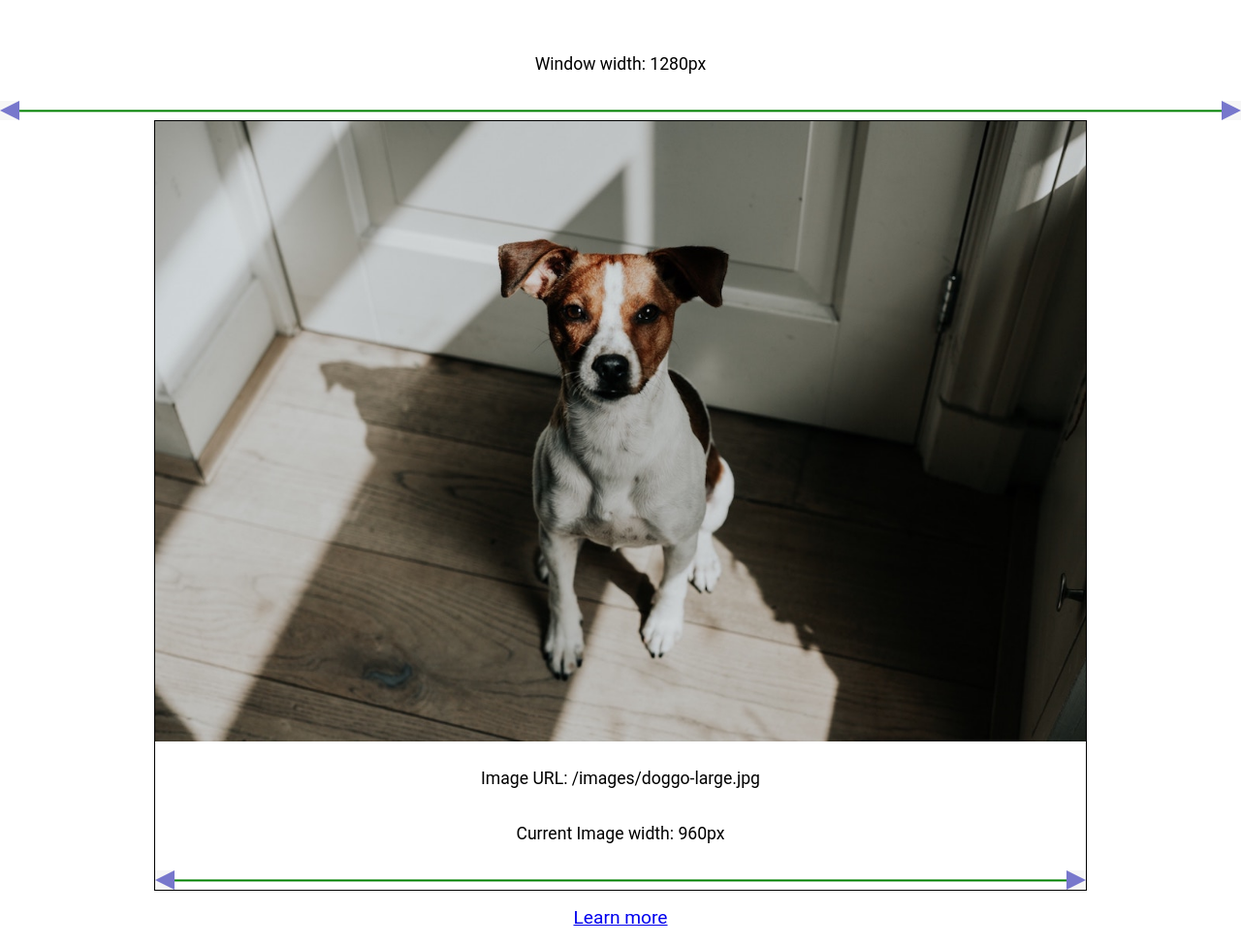
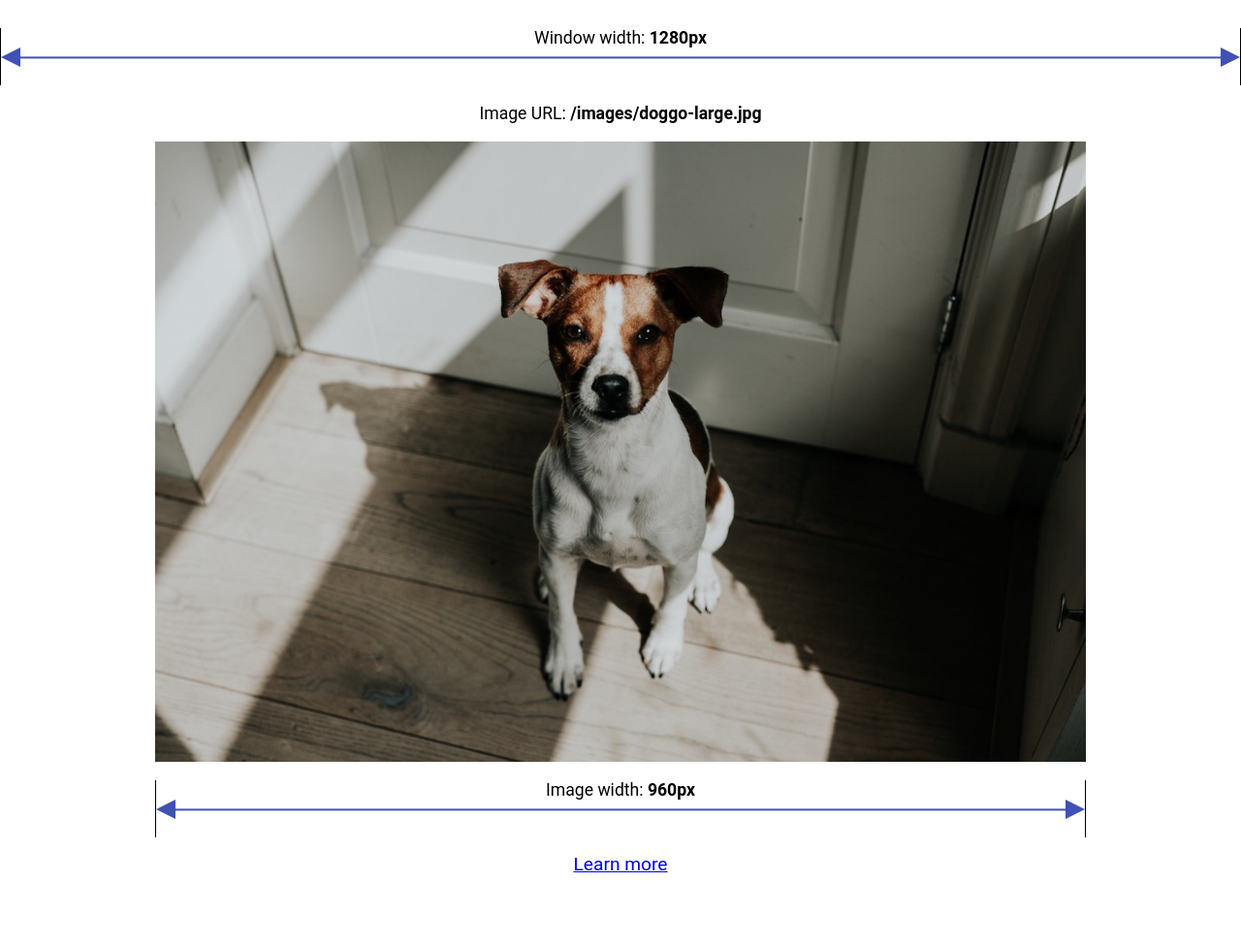
Before and after one commit to DavidScales/responsive-images-glitch, a website: page views/index.html in a window 1280 px wide. Shown: the part 72-1047 px from the top of the page at 97% size. After the commit the page ends 992 px from the top, so only its background shows below. Drawn offline with Linux system fonts and the light colour scheme.

Commit message:
temp: more refactor / improve

```diff
--- a/public/show-measurements.js
+++ b/public/show-measurements.js
@@ -1,5 +1,23 @@
 // This JavaScript shows the window & image width measurements in the DOM.
 // You can ignore this file, it doesn't effect the page images
+
+
+const showMeasurement = (parentElem, text, width) => {
+  parentElem.innerHTML = `
+  <p>${text}: <span>${width}px</span></p>
+  <div class="across">
+    <span class="left-arrow"></span>
+    <span class="line"></span>
+    <span class="right-arrow"></span>
+  </div><br>`;
+};
+
+const showUrl = (parentElem, text, url) => {
+  const cleanUrl = url.replace(/^.*\/\/[^\/]+/, '');
+  parentElem.innerHTML = `
+  <br><p>${text}: <span>${cleanUrl}</span></p><br>
+  `;
+};
 
 // TODO: throttle the resize event listener
 const imgElem = document.querySelector('img');
@@ -7,9 +25,9 @@ const imgUrlElem = document.querySelector('#img-url');
 const imgWidthElem = document.querySelector('#img-width');
 const windowWidthElem = document.querySelector('#window-width');
 const updatePage = () => {
-  imgUrlElem.textContent = imgElem.currentSrc.replace(/^.*\/\/[^\/]+/, '');
-  imgWidthElem.textContent = imgElem.naturalWidth + 'px';
-  windowWidthElem.textContent = window.innerWidth + 'px';
+  showUrl(imgUrlElem, 'Image URL', imgElem.currentSrc)
+  showMeasurement(windowWidthElem, 'Window width', window.innerWidth);
+  showMeasurement(imgWidthElem, 'Image width', imgElem.naturalWidth);
 };
 imgElem.onload = updatePage;
 updatePage();
--- a/public/style.css
+++ b/public/style.css
@@ -19,27 +19,29 @@ header {
   width: 100%;
 }
 
-.banner {
+section {
   width: 100%;
+  border-left: 1px solid black;
+  border-right: 1px solid black;
 }
 
 main {
-  border: 1px solid black;
+  /* border: 1px solid black; */
 }
 
 .left-arrow {
-  border-bottom: 10px solid #f6f6f6;
-  border-right: 20px solid #77c;
-  border-top: 10px solid #f6f6f6;
+  border-bottom: 10px solid #ffffff;
+  border-right: 20px solid #3F51B5;
+  border-top: 10px solid #ffffff;
   font-size: 0;
   line-height: 0%;
   width: 0;
 }
 
 .right-arrow {
-  border-bottom: 10px solid #f6f6f6;
-  border-left: 20px solid #77c;
-  border-top: 10px solid #f6f6f6;
+  border-bottom: 10px solid #ffffff;
+  border-left: 20px solid #3F51B5;
+  border-top: 10px solid #ffffff;
   font-size: 0;
   line-height: 0%;
   width: 0;
@@ -52,15 +54,19 @@ main {
 }
 
 .line {
-  border-bottom: 2px green solid;
+  border-bottom: 2px #3F51B5 solid;
   transform: translateY(-43%);
   width: 100%;
 }
 
 p {
   font-size: 1.1rem;
-  padding: 10px;
+  margin: 0;
   text-align: center;
+}
+
+span {
+  font-weight: bold;
 }
 
 img {
--- a/views/index.html
+++ b/views/index.html
@@ -26,22 +26,17 @@
         }
       }
     </style>
+
   </head>
   <body>
     <header>
       <h1>Responsive Images</h1>
     </header>
+    <section id="window-width"></section>
+    <main>
 
-    <section class="banner">
-        <p>Window width: <span id="window-width"></span></p>
-        <div class="across">
-          <span class="left-arrow"></span>
-          <span class="line"></span>
-          <span class="right-arrow"></span>
-        </div>
-    </section>
+        <div id="img-url"></div>
 
-    <main>
         <!-- TODO: make our image responsive! -->
         <img srcset="/images/doggo-small.jpg 400w,
                      /images/doggo-medium.jpg 800w,
@@ -51,15 +46,10 @@
                     90vw"
              src="doggo-small.jpg" alt="A handsome doggo waiting patiently">
 
-        <p>Image URL: <span id="img-url"></span></p>
-        <p>Current Image width: <span id="img-width"></span></p>
-        <div class="across">
-          <span class="left-arrow"></span>
-          <span class="line"></span>
-          <span class="right-arrow"></span>
-        </div>
+        <br>
+        <section id="img-width"></section>
+
     </main>
-
     <footer>
       <a href="https://developer.mozilla.org/en-US/docs/Learn/HTML/Multimedia_and_embedding/Responsive_images">
         Learn more
```
Also changed, not shown: public/images/laptop.jpg (deleted), public/images/tablet.jpg (deleted), views/solution.html (added), 2 other files.
